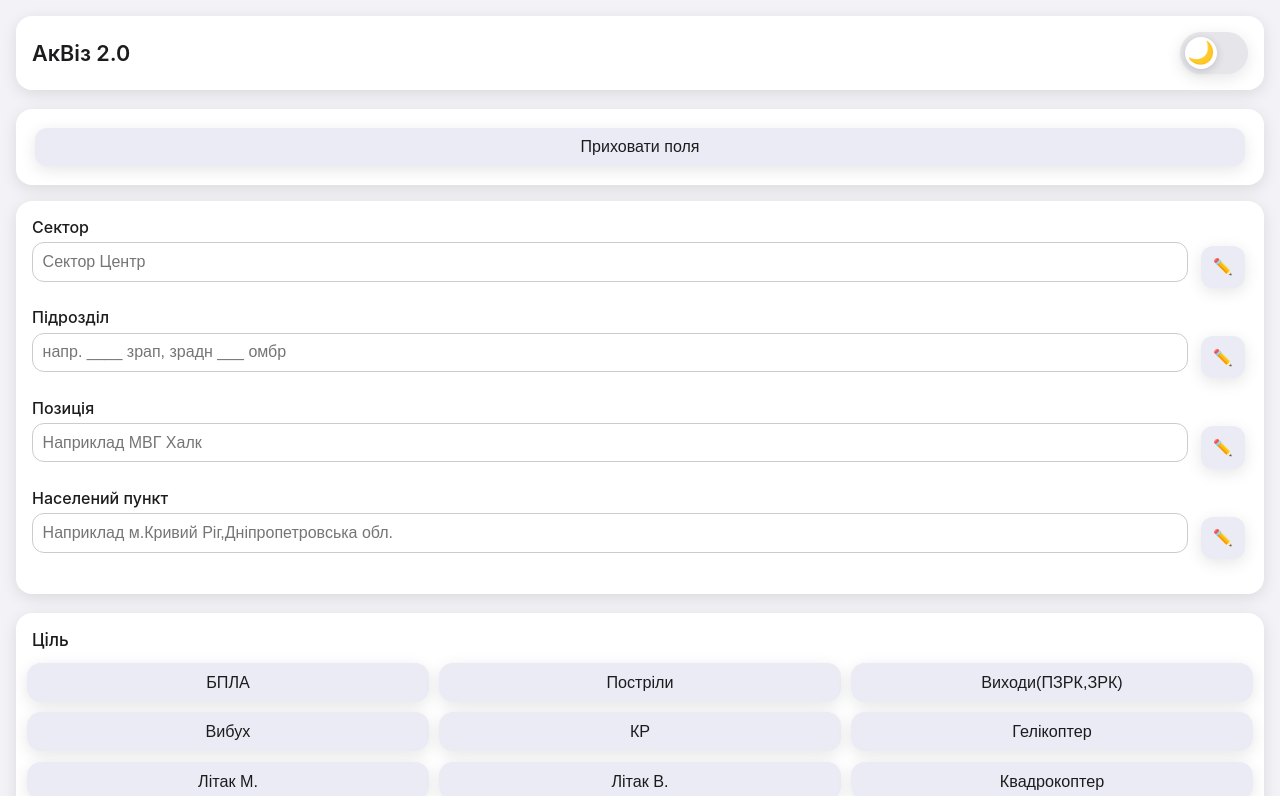
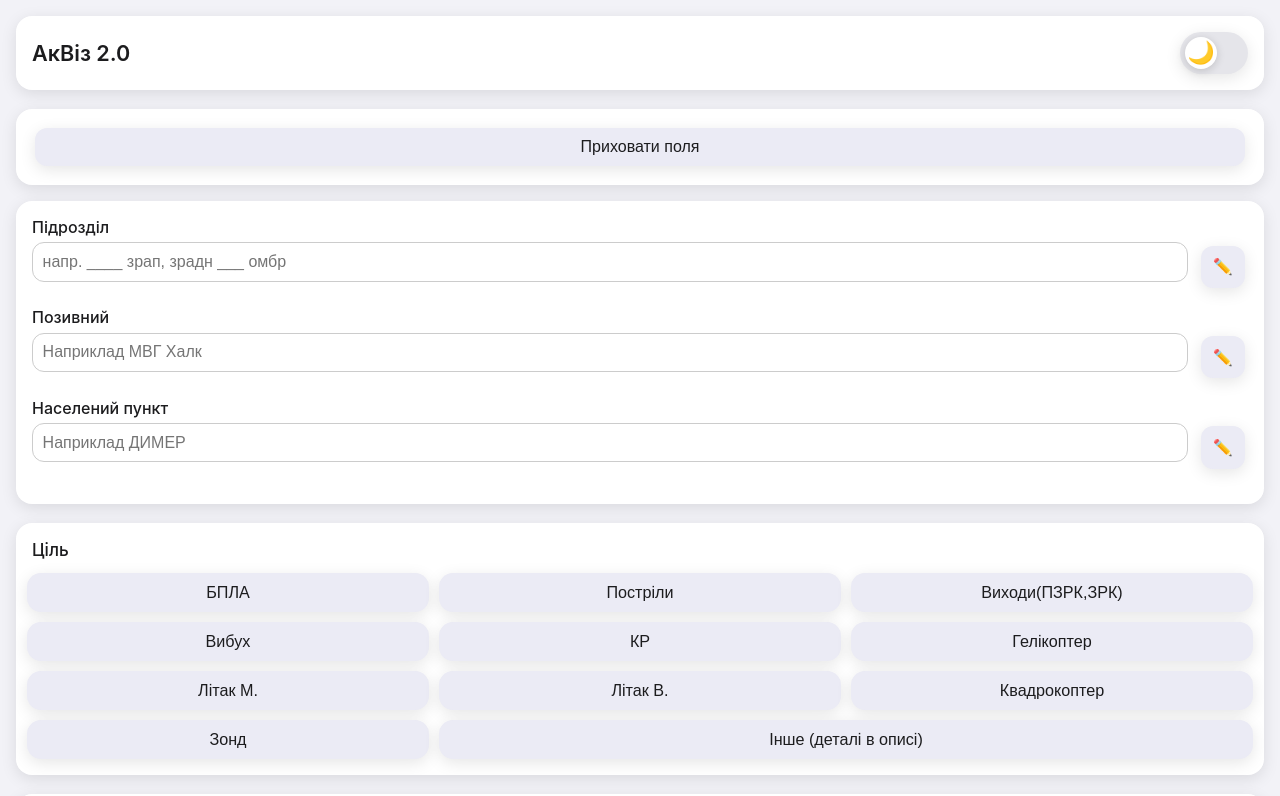
Before and after one commit to lolittajdm-alt/akviz0.2, a Next.js app: page / in a window 1280 px wide. Shown: the top 796 px of the page. Built offline with nearby package versions, Linux system fonts and the light colour scheme.

Commit message:
Update index.js

```diff
--- a/pages/index.js
+++ b/pages/index.js
@@ -463,13 +463,13 @@ const generateReportText = () => {
       {/* ——— Первые 4 поля ——— */}
       {showTopFields && (
         <div style={cardStyle(theme)}>
-          {["Сектор", "Підрозділ", "Позиція", "Населений пункт"].map((fieldLabel, idx) => {
+          {["Підрозділ", "Позивний", "Населений пункт"].map((fieldLabel, idx) => {
             const field = ["sector", "subdivision", "position", "location"][idx];
             const placeholderArr = [
-              "Сектор Центр",
+
               "напр. ____ зрап, зрадн ___ омбр",
               "Наприклад МВГ Халк",
-              "Наприклад м.Кривий Ріг,Дніпропетровська обл."
+              "Наприклад ДИМЕР"
             ];
             return (
               <div key={field} style={{ marginBottom: 16 }}>
```
